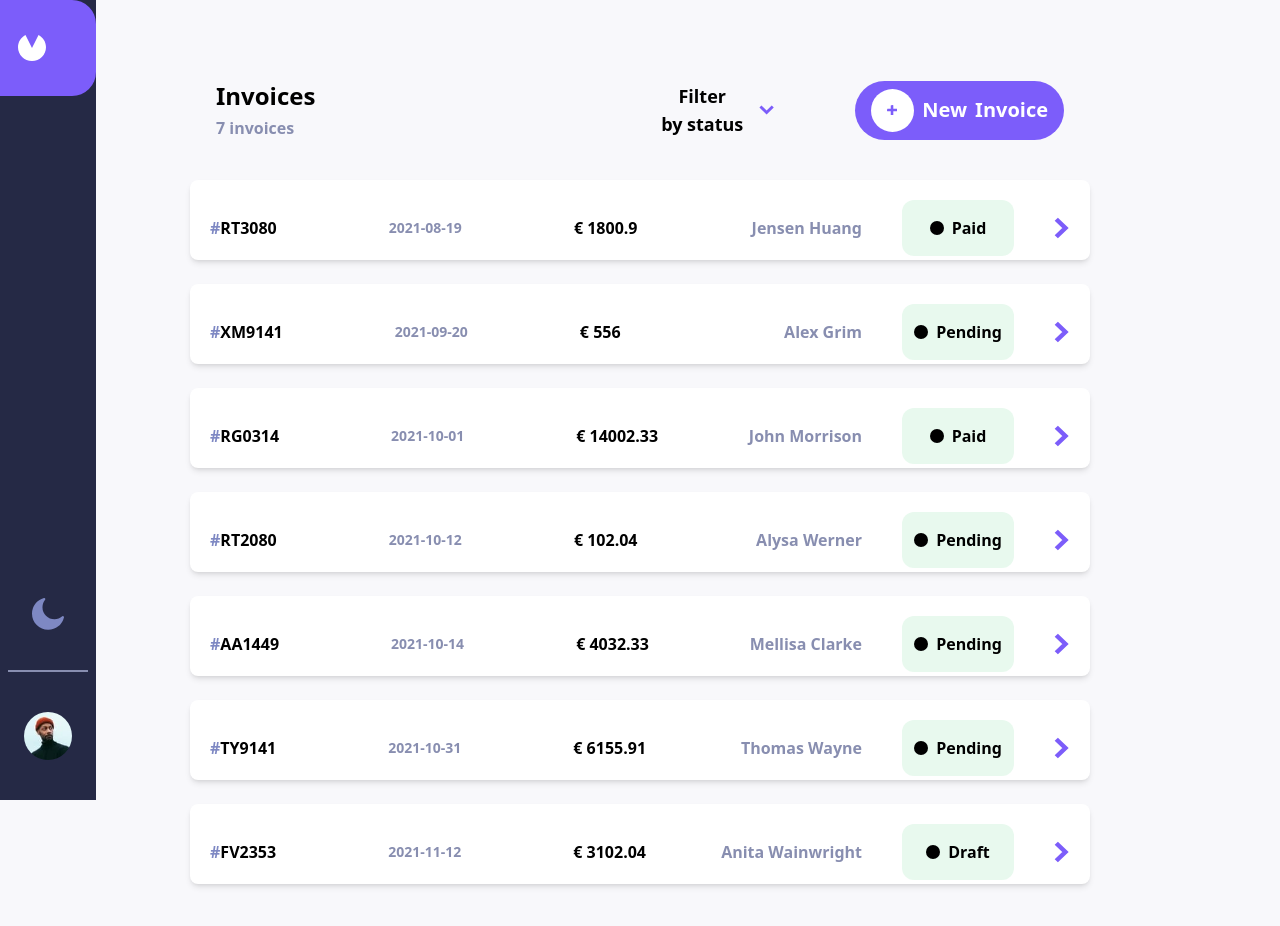
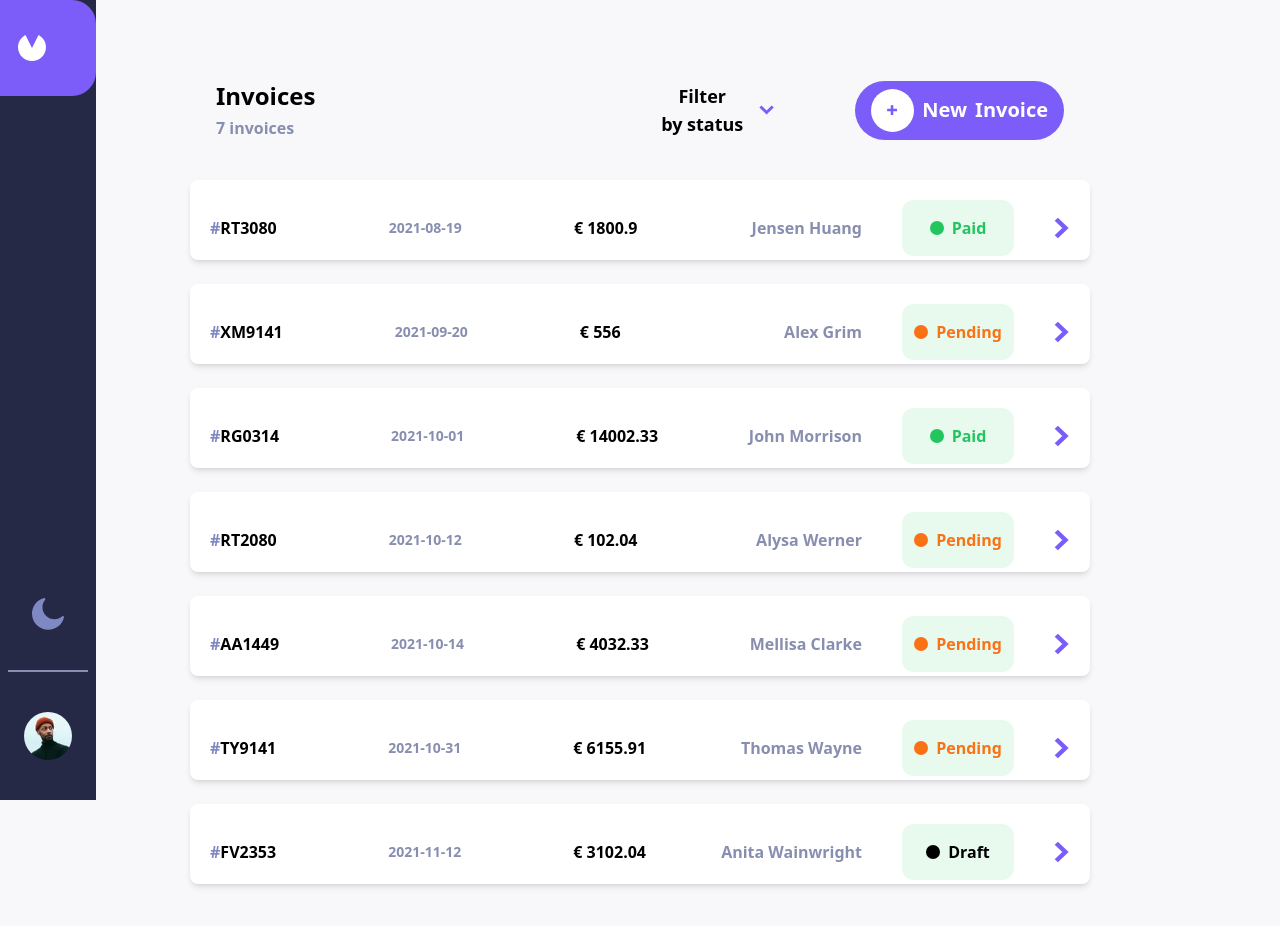
Before and after one commit to danielgen01/invoice-app, a React (Vite) app: page / in a window 1280 px wide. Shown: the top 926 px of the page. Built offline with nearby package versions, Linux system fonts and the light colour scheme.

Commit message:
fix problem with rendering wrong colors

```diff
--- a/src/components/Reusable/InvoiceRow.tsx
+++ b/src/components/Reusable/InvoiceRow.tsx
@@ -17,6 +17,19 @@ type props = {
   status: string
 }
 
+const getBatchColorClass = (status: string) => {
+  switch (status) {
+    case "paid":
+      return "text-green-500"
+    case "pending":
+      return "text-orange-500"
+    case "draft":
+      return "text-black dark:text-white"
+    default:
+      return "text-gray-500/90"
+  }
+}
+
 const InvoiceRow: React.FC<props> = ({
   invoiceId,
   paymentDue,
@@ -27,21 +40,7 @@ const InvoiceRow: React.FC<props> = ({
   const data = useAppSelector((state: RootState) => state.data.Data)
   const dispatch = useAppDispatch()
 
-  let batchColor: string
-
-  switch (status) {
-    case "paid":
-      batchColor = "green-500"
-      break
-    case "pending":
-      batchColor = "orange-500"
-      break
-    case "draft":
-      batchColor = "black dark:white"
-      break
-    default:
-      batchColor = "gray-500/90"
-  }
+  const batchColorClass = getBatchColorClass(status)
 
   const activeInvoice = useAppSelector(
     (state: RootState) => state.data.activeInvoice
@@ -64,10 +63,12 @@ const InvoiceRow: React.FC<props> = ({
       to={`/invoice/${invoiceId}`}
       onClick={() => handleSetActiveInvoice(invoiceId)}
     >
-      <div className="row h-40  bg-white shadow-md rounded-lg
+      <div
+        className="row h-40  bg-white shadow-md rounded-lg
        dark:bg-[#1E2139]  w-[300px] md:w-[800px] xl:w-[900px]
        md:h-20 cursor-pointer  lg:hover:border-[#7C5DFA]
-        lg:hover:border-2">
+        lg:hover:border-2"
+      >
         <div className="content px-5 py-5 grid grid-cols-2 justify-between w-full md:items-center">
           {/* FIRST GRID COL */}
           <section className="first-grid-item flex flex-col gap-5 md:flex-row md:items-center md:gap-20  xl:gap-28 2xl:gap-32 ">
@@ -88,14 +89,15 @@ const InvoiceRow: React.FC<props> = ({
               {clientName}
             </p>
             <div
-              className="status flex items-center
-             bg-green-500/10 w-28 justify-center py-4 rounded-xl gap-2"
+              className={`status flex items-center
+  bg-green-500/10 w-28 justify-center py-4 rounded-xl gap-2`}
             >
-              <BsCircleFill className={`text-sm text-${batchColor}`} />
-              <h1 className={`text-${batchColor} font-bold capitalize`}>
+              <BsCircleFill className={`text-sm ${batchColorClass}`} />
+              <h1 className={`${batchColorClass} font-bold capitalize`}>
                 {status}
               </h1>
             </div>
+
             <img src={arrowRight} alt="" className="hidden xl:block w-4 " />
           </section>
         </div>
```
